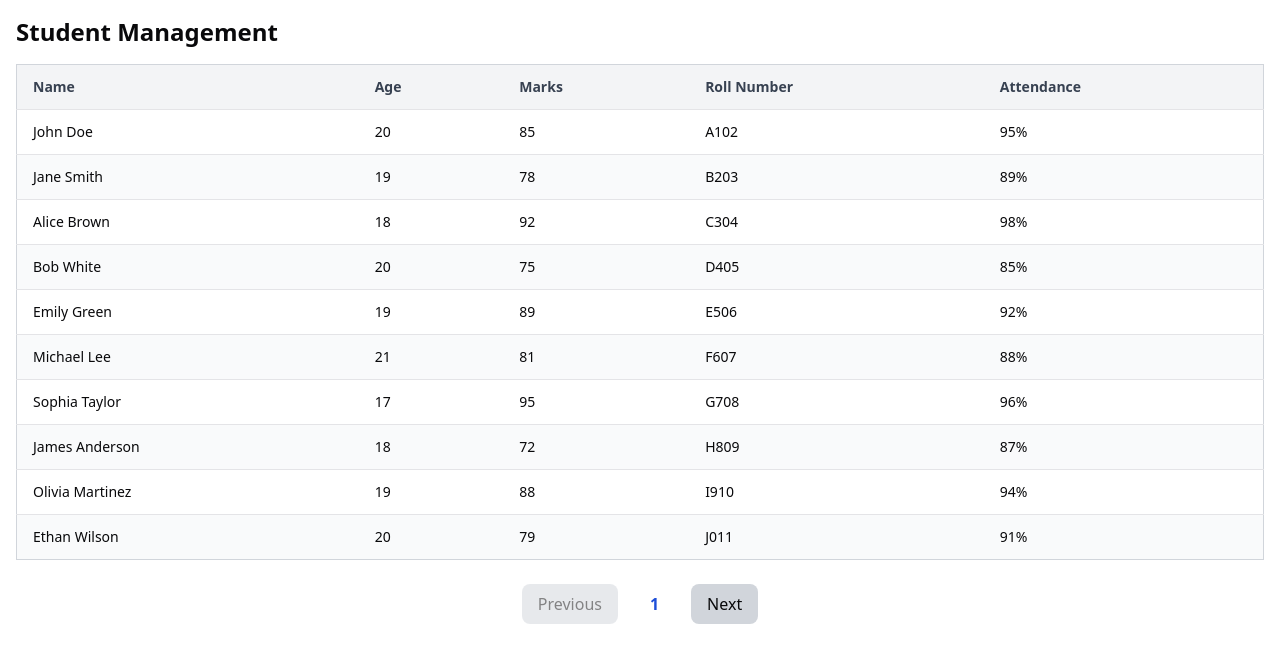
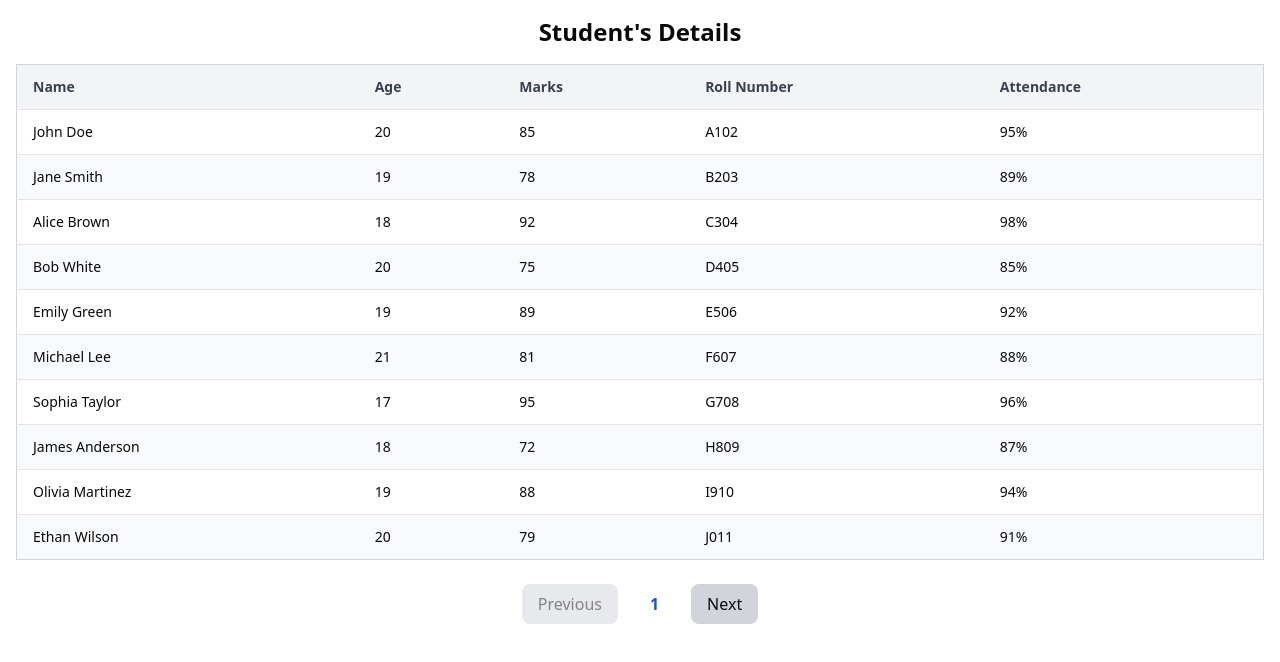
Before and after one commit to Nandini80/StudentManagementPage, a React (Vite) app: page / in a window 1280 px wide. Shown: the top 662 px of the page. Built offline with nearby package versions, Linux system fonts and the light colour scheme.

Commit message:
additional UI changes

```diff
--- a/src/App.tsx
+++ b/src/App.tsx
@@ -22,14 +22,12 @@
 
   return (
     <div className="container mx-auto p-4">
-      <h1 className="text-2xl font-bold mb-4">Student Management</h1>
+      <h1 className="text-2xl font-bold mb-4 text-center">Student's Details</h1>
 
-      {/* Table for Desktop View */}
       <div className="hidden md:block">
         <StudentTable students={students} />
       </div>
 
-      {/* Cards for Mobile View */}
       <div className="md:hidden">
         {students.map((student) => (
           <StudentCard key={student.rollNumber} student={student} />
```
